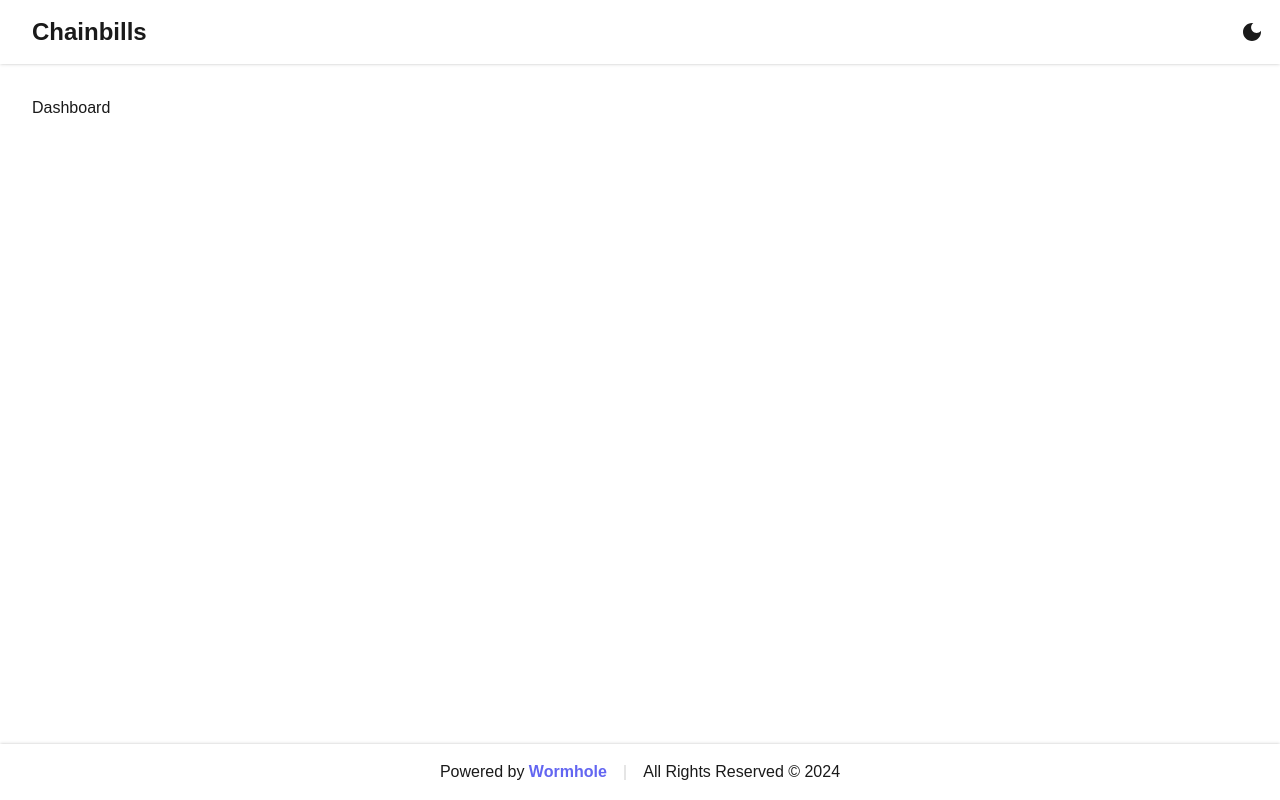
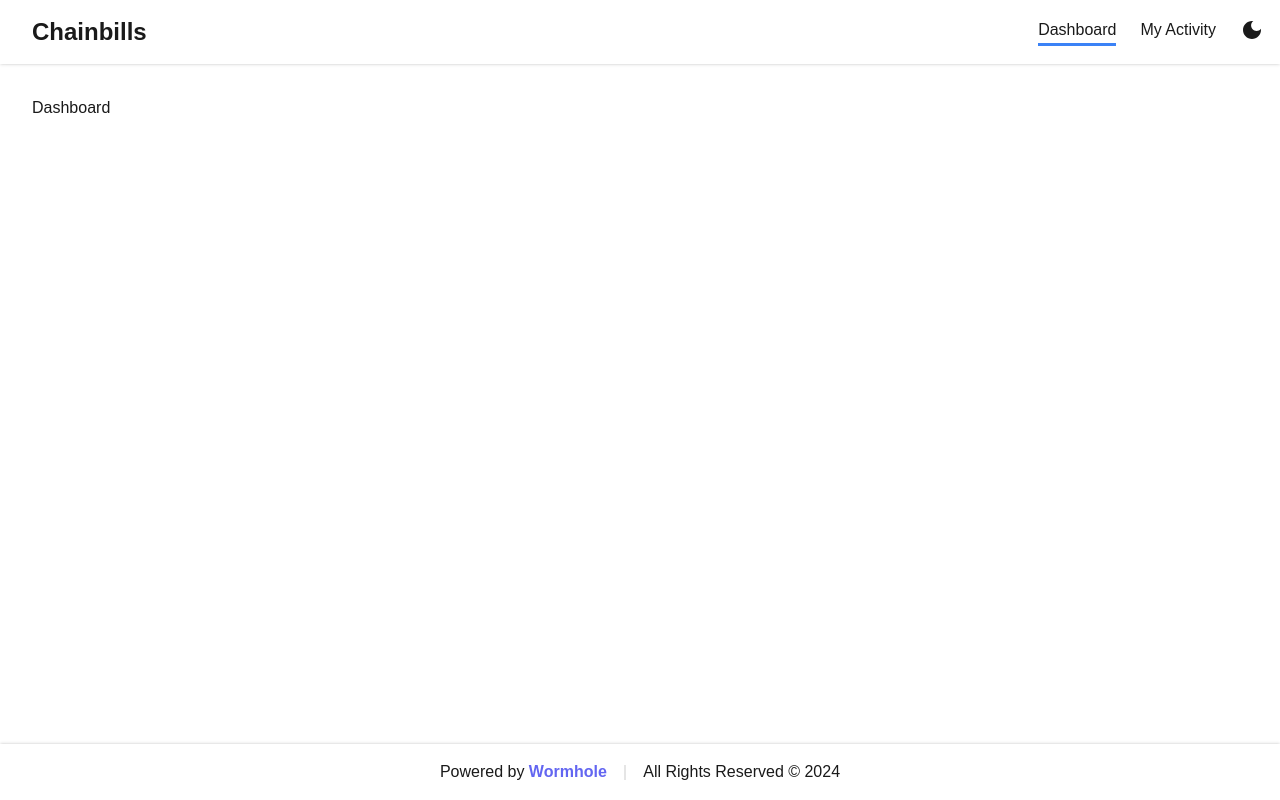
Before and after one commit to chainbills/chainbills, a Vue app in the folder frontend/: page /dashboard in a window 1280 px wide. Built offline with nearby package versions, Linux system fonts and the light colour scheme; a web font is replaced by a local one; what vue-writer would draw is missing.

Commit message:
feat: add sidebar for mobile and navigation options in header

```diff
--- a/frontend/src/App.vue
+++ b/frontend/src/App.vue
@@ -1,58 +1,22 @@
 <script setup lang="ts">
-import ThemeMenu from '@/components/ThemeMenu.vue';
+import Footer from '@/components/Footer.vue';
+import Header from '@/components/Header.vue';
+import Sidebar from '@/components/Sidebar.vue';
 import { useThemeStore } from '@/stores/theme';
 import { RouterView } from 'vue-router';
-
-const year = new Date().getFullYear();
 
 // this forces the theme refresh when the app loads
 useThemeStore();
 </script>
 
 <template>
-  <header class="p-4 pl-8 fixed top-0 left-0 right-0 z-10 flex justify-between">
-    <h1 class="text-2xl font-bold">
-      <router-link to="/">Chainbills</router-link>
-    </h1>
-    <ThemeMenu />
-  </header>
+  <Header />
 
   <main class="p-8">
+    <Sidebar />
+
     <RouterView />
   </main>
 
-  <footer class="p-4 mt-auto text-center sm:flex justify-center">
-    <p>
-      Powered by
-      <a
-        href="https://wormhole.com/"
-        class="font-semibold text-indigo-500"
-        target="_blank"
-        rel="noopener noreferrer"
-        >Wormhole</a
-      >
-    </p>
-    <p class="hidden font-bold sm:block mx-4" style="color: var(--shadow)">|</p>
-    <div
-      class="h-0.5 mx-auto w-3/5 my-3 sm:hidden"
-      style="background: var(--shadow)"
-    ></div>
-    <p>All Rights Reserved &copy; {{ year }}</p>
-  </footer>
+  <Footer />
 </template>
-
-<style scoped>
-header {
-  background-color: var(--app-bg);
-  box-shadow:
-    0 1px 3px 0 var(--shadow),
-    0 1px 2px -1px var(--shadow);
-  height: 64px;
-}
-
-footer {
-  box-shadow:
-    0 -1px 3px 0 var(--shadow),
-    0 -1px 2px -1px var(--shadow);
-}
-</style>
--- a/frontend/src/assets/main.css
+++ b/frontend/src/assets/main.css
@@ -3,10 +3,6 @@
 @tailwind utilities;
 
 :root {
-  --blue-100: rgb(219 234 254);
-  --blue-300: rgb(147 197 253);
-  --blue-800: rgb(30 64 175);
-  --blue-900: rgb(30 58 138);
   --app-bg: #fff;
   --shadow: rgb(0 0 0 / 0.1);
   --text: #1a1a1a;
@@ -21,6 +17,10 @@ body.dark {
   --app-bg: #000;
   --shadow: rgb(255 255 255 / 0.1);
   --text: #fff;
+}
+
+body.dark .p-component-overlay.p-sidebar-mask {
+  background-color: #fff6 !important;
 }
 
 body.dark #theme-menu {
@@ -47,3 +47,14 @@ body.dark #theme-menu .p-menuitem-content:hover {
 #theme-menu [menu-item] {
   color: var(--text);
 }
+
+.p-sidebar {
+  background-color: var(--app-bg);
+  border: none;
+  color: var(--text);
+  padding: 1rem;
+}
+
+.p-sidebar-close {
+  color: var(--text);
+}
--- /dev/null
+++ b/frontend/src/components/Footer.vue
@@ -0,0 +1,32 @@
+<script setup lang="ts">
+const year = new Date().getFullYear();
+</script>
+
+<template>
+  <footer class="p-4 mt-auto text-center sm:flex justify-center">
+    <p>
+      Powered by
+      <a
+        href="https://wormhole.com/"
+        class="font-semibold text-indigo-500"
+        target="_blank"
+        rel="noopener noreferrer"
+        >Wormhole</a
+      >
+    </p>
+    <p class="hidden font-bold sm:block mx-4" style="color: var(--shadow)">|</p>
+    <div
+      class="h-0.5 mx-auto w-3/5 my-3 sm:hidden"
+      style="background: var(--shadow)"
+    ></div>
+    <p>All Rights Reserved &copy; {{ year }}</p>
+  </footer>
+</template>
+
+<style scoped>
+footer {
+  box-shadow:
+    0 -1px 3px 0 var(--shadow),
+    0 -1px 2px -1px var(--shadow);
+}
+</style>
--- /dev/null
+++ b/frontend/src/components/Header.vue
@@ -0,0 +1,49 @@
+<script setup lang="ts">
+import ThemeMenu from '@/components/ThemeMenu.vue';
+import IconMenu from '@/icons/IconMenu.vue';
+import { useSidebarStore } from '@/stores/sidebar';
+import Button from 'primevue/button';
+
+const sidebar = useSidebarStore();
+</script>
+
+<template>
+  <header class="p-4 pl-8 fixed top-0 left-0 right-0 z-10 flex justify-between">
+    <h1 class="text-2xl font-bold">
+      <router-link to="/">Chainbills</router-link>
+    </h1>
+
+    <div class="hidden sm:flex items-center">
+      <nav>
+        <ul class="flex">
+          <li class="mr-6">
+            <router-link to="/dashboard">Dashboard</router-link>
+          </li>
+          <li class="mr-6">
+            <router-link to="/activity">My Activity</router-link>
+          </li class="mr-4">
+          <li><ThemeMenu :full="false" /></li>
+        </ul>
+      </nav>
+    </div>
+    <Button @click="sidebar.open" class="sm:hidden"><IconMenu /></Button>
+  </header>
+</template>
+
+<style scoped>
+header {
+  background-color: var(--app-bg);
+  box-shadow:
+    0 1px 3px 0 var(--shadow),
+    0 1px 2px -1px var(--shadow);
+  height: 64px;
+}
+
+nav .router-link-active::after {
+  background-color: var(--blue-500);
+  content: ' ';
+  display: block;
+  height: 3px;
+  margin-top: 1px;
+}
+</style>
--- /dev/null
+++ b/frontend/src/components/Sidebar.vue
@@ -0,0 +1,46 @@
+<script setup lang="ts">
+import ThemeMenu from '@/components/ThemeMenu.vue';
+import IconDashboard from '@/icons/IconDashboard.vue';
+import IconReplay from '@/icons/IconReplay.vue';
+import { useSidebarStore } from '@/stores/sidebar';
+import Sidebar from 'primevue/sidebar';
+
+const sidebar = useSidebarStore();
+</script>
+
+<template>
+  <Sidebar
+    v-model:visible="sidebar.status"
+    position="right"
+    header=" "
+    blockScroll
+  >
+    <nav>
+      <ul>
+        <li class="mb-4">
+          <router-link
+            to="/dashboard"
+            @click="sidebar.close"
+            class="flex items-center"
+            ><IconDashboard class="mr-2" /><span>Dashboard</span>
+          </router-link>
+        </li>
+        <li class="mb-4">
+          <router-link
+            to="/activity"
+            @click="sidebar.close"
+            class="flex items-center"
+            ><IconReplay class="mr-2" /><span>My Activity</span>
+          </router-link>
+        </li>
+        <li><ThemeMenu :full="true" /></li>
+      </ul>
+    </nav>
+  </Sidebar>
+</template>
+
+<style scoped>
+.router-link-active {
+  font-weight: bold;
+}
+</style>
--- a/frontend/src/components/ThemeMenu.vue
+++ b/frontend/src/components/ThemeMenu.vue
@@ -1,6 +1,8 @@
 <script setup lang="ts">
+const { full } = defineProps(['full']);
 import IconMoon from '@/icons/IconMoon.vue';
 import IconSun from '@/icons/IconSun.vue';
+import { useSidebarStore } from '@/stores/sidebar';
 import { themes, useThemeStore, type ThemeMode } from '@/stores/theme';
 import Menu from 'primevue/menu';
 import { ref } from 'vue';
@@ -13,16 +15,26 @@ const icons = () => ({
 const items = ref(
   themes.map((mode) => ({
     label: mode,
-    command: () => theme.set(mode),
+    command: () => {
+      theme.set(mode);
+      sidebar.close();
+    },
   })),
 );
 const menu = ref();
+const sidebar = useSidebarStore();
 const theme = useThemeStore();
 </script>
 
 <template>
-  <button @click="menu.toggle" aria-haspopup="true" aria-controls="theme-menu">
-    <component :is="icons()[theme.icon]" />
+  <button
+    @click="menu.toggle"
+    aria-haspopup="true"
+    aria-controls="theme-menu"
+    :class="'flex items-center ' + (full ? 'full' : '')"
+  >
+    <component :is="icons()[full ? theme.mode : theme.icon]" />
+    <span>{{ theme.mode }}</span>
   </button>
   <Menu ref="menu" id="theme-menu" :model="items" :popup="true">
     <template #item="{ item, props }">
@@ -35,6 +47,14 @@ const theme = useThemeStore();
 </template>
 
 <style scoped>
+.full svg {
+  margin-right: 0.5rem;
+}
+
+button:not(.full) span {
+  display: none;
+}
+
 [menu-item] svg {
   margin-right: 1rem;
 }
--- /dev/null
+++ b/frontend/src/icons/IconDashboard.vue
@@ -0,0 +1,7 @@
+<template>
+  <svg height="24px" viewBox="0 0 24 24" width="24px" fill="currentColor">
+    <path
+      d="M6.5 10h-2v7h2v-7zm6 0h-2v7h2v-7zm8.5 9H2v2h19v-2zm-2.5-9h-2v7h2v-7zm-7-6.74L16.71 6H6.29l5.21-2.74m0-2.26L2 6v2h19V6l-9.5-5z"
+    />
+  </svg>
+</template>
--- /dev/null
+++ b/frontend/src/icons/IconMenu.vue
@@ -0,0 +1,14 @@
+<template>
+  <svg
+    width="21"
+    height="13"
+    viewBox="0 0 21 13"
+    fill="none"
+    stroke="currentColor"
+    xmlns="http://www.w3.org/2000/svg"
+  >
+    <line x1="0.5" y1="0.5" x2="20.5" y2="0.5" />
+    <line x1="0.5" y1="6.5" x2="20.5" y2="6.5" />
+    <line x1="0.5" y1="12.5" x2="20.5" y2="12.5" />
+  </svg>
+</template>
--- /dev/null
+++ b/frontend/src/icons/IconReplay.vue
@@ -0,0 +1,7 @@
+<template>
+  <svg height="24px" viewBox="0 0 24 24" width="24px" fill="currentColor">
+    <path
+      d="M12,5V1L7,6l5,5V7c3.31,0,6,2.69,6,6s-2.69,6-6,6s-6-2.69-6-6H4c0,4.42,3.58,8,8,8s8-3.58,8-8S16.42,5,12,5z"
+    />
+  </svg>
+</template>
--- /dev/null
+++ b/frontend/src/stores/sidebar.ts
@@ -0,0 +1,9 @@
+import { defineStore } from 'pinia';
+import { ref } from 'vue';
+
+export const useSidebarStore = defineStore('sidebar', () => {
+  const status = ref(false);
+  const open = () => (status.value = true);
+  const close = () => (status.value = false);
+  return { status, open, close };
+});
```
